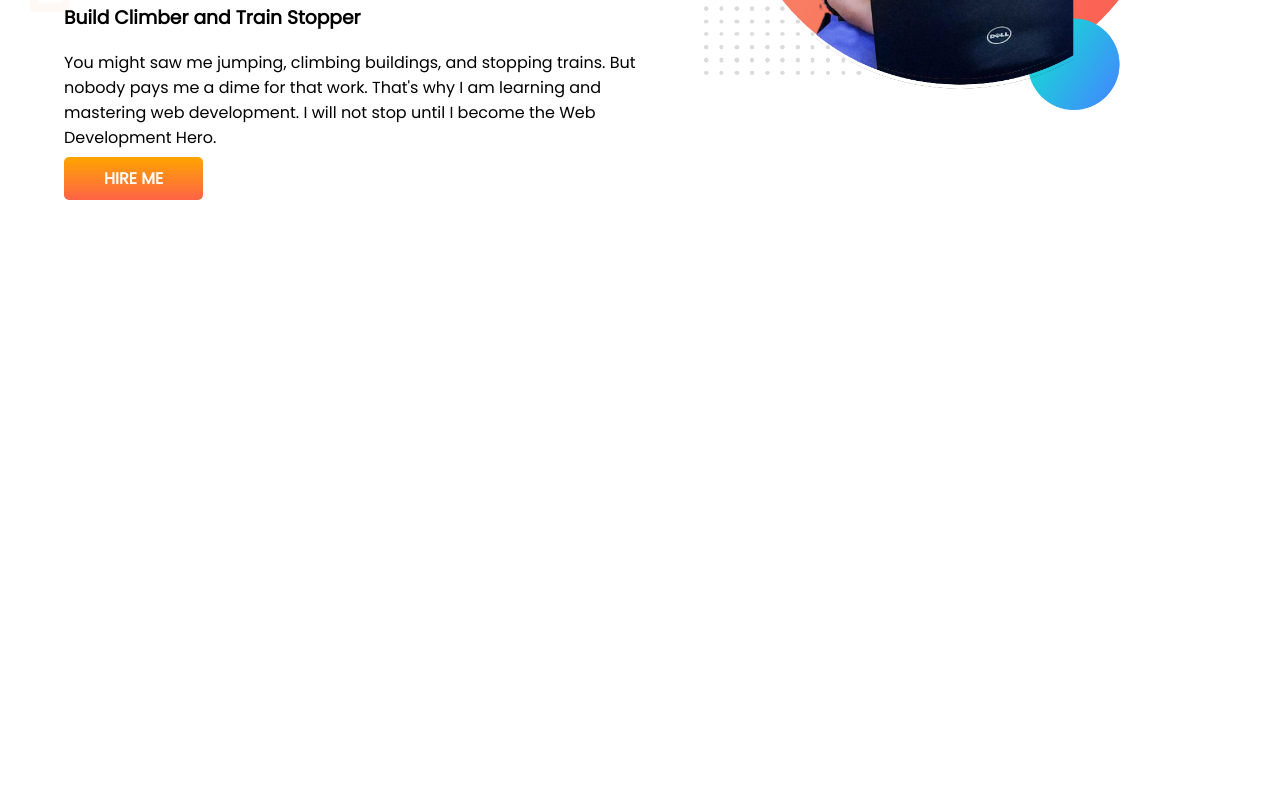
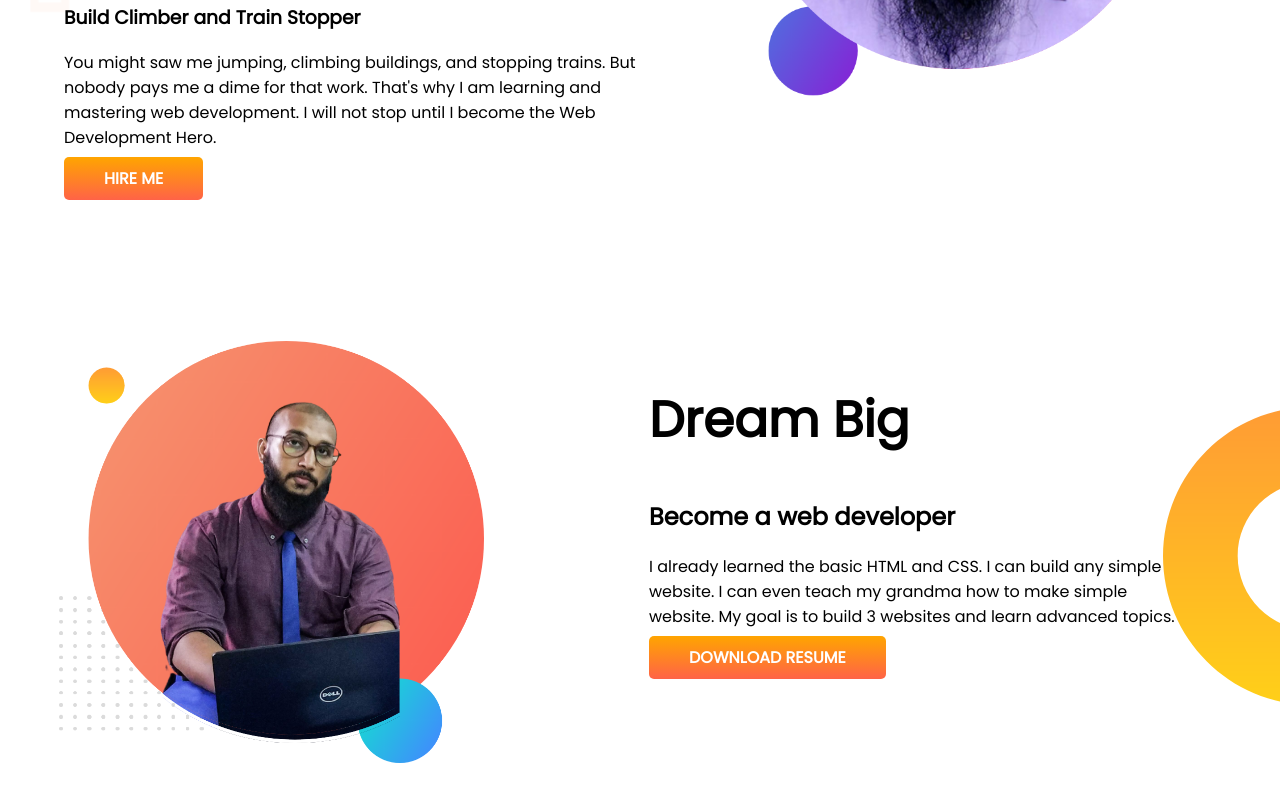
Before and after one commit to SyedRahadHossain/developer-portfolio, a plain HTML site: page index.html in a window 1280 px wide. Shown: the part 347-1148 px from the top of the page. Before the commit the page ends 800 px from the top, so only its background shows below. Drawn offline with Linux system fonts and the light colour scheme.

Commit message:
dream big added

```diff
--- a/index.html
+++ b/index.html
@@ -34,7 +34,20 @@
         >
       </div>
       <div class="half-width">
-        <img src="my-bg.png" alt="" />
+        <img src="my-bg2.png" alt="" />
+      </div>
+    </section>
+    <section class="dream-big">
+      <div class="half-width"><img src="my-bg.png" alt="" /></div>
+      <div class="half-width">
+        <h1>Dream Big</h1>
+        <h2>Become a web developer</h2>
+        <p>
+          I already learned the basic HTML and CSS. I can build any simple
+          website. I can even teach my grandma how to make simple website. My
+          goal is to build 3 websites and learn advanced topics.
+        </p>
+        <a class="link-button" target="_blank" href="">DOWNLOAD RESUME</a>
       </div>
     </section>
   </body>
--- a/style.css
+++ b/style.css
@@ -10,6 +10,7 @@ h1 {
 }
 section {
   display: flex;
+  margin-bottom: 150px;
 }
 .half-width {
   width: 50%;
@@ -30,3 +31,10 @@ section {
   background-image: url(images/top-banner.png);
   background-repeat: no-repeat;
 }
+.dream-big{
+    background-image: url(images/dream-bg.png);
+    background-repeat: no-repeat;
+    background-position: right;
+    padding-right: 100px;
+
+}
```
Also changed, not shown: my-bg2.png (added).
